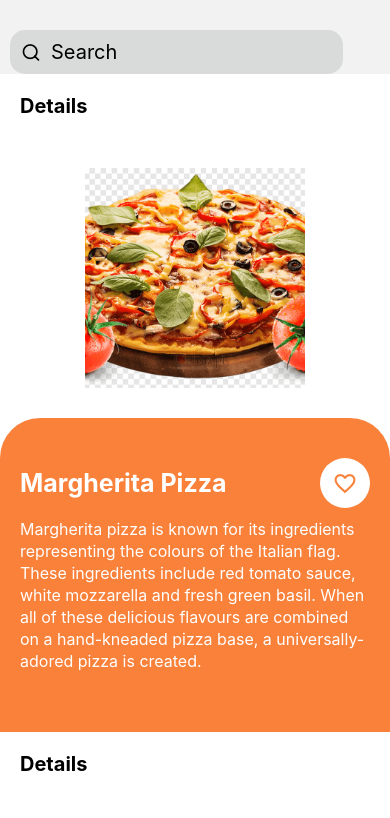
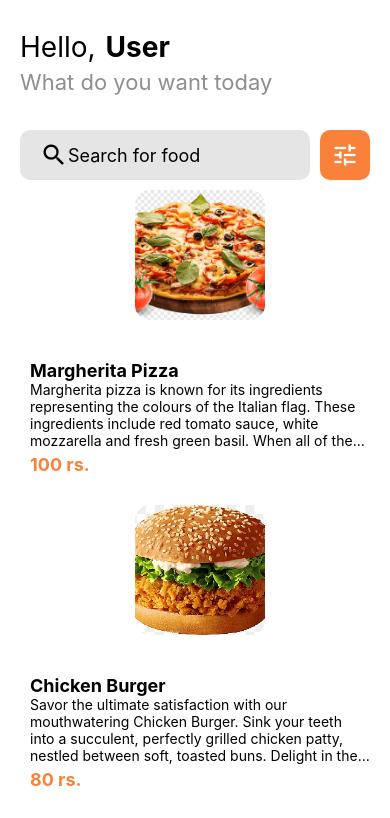
Before and after one commit to piyush-gupta123/YumHub, a React Native app: screen /HomeScreen in a window 390 px wide. Shown: the top 818 px of the page. Built offline with nearby package versions, Linux system fonts and the light colour scheme.

Commit message:
Details Page in progress

```diff
--- a/src/consts/colors.js
+++ b/src/consts/colors.js
@@ -5,6 +5,9 @@ const COLORS = {
     secondary: '#fedac5',
     light: '#E5E5E5',
     grey: '#908e8c',
+    red: "red",
+    black: "black",
+    yellow: "#ffe401",
   };
 
   export default COLORS;
--- a/src/screens/Details.js
+++ b/src/screens/Details.js
@@ -1,10 +1,108 @@
-import { View, Text } from 'react-native'
-import React from 'react'
+import React from "react";
+import {
+  SafeAreaView,
+  StyleSheet,
+  View,
+  Text,
+  Image,
+  ScrollView,
+} from "react-native";
+import Icon from "react-native-vector-icons/MaterialIcons";
+import COLORS from "../consts/colors";
 
-export default function Details() {
+const DetailsCard = ({ navigation, route }) => {
+  const item = route.params;
+
   return (
-    <View>
-      <Text>Details</Text>
-    </View>
-  )
-}
+    <SafeAreaView style={{ backgroundColor: COLORS.white }}>
+      <View style={style.header}>
+        <Icon name="arrow-back-ios" size={28} onPress={navigation.goBack} />
+        <Text style={{ fontSize: 20, fontWeight: "bold" }}>Details</Text>
+      </View>
+      <ScrollView showsVerticalScrollIndicator={true}>
+        <View
+          style={{
+            justifyContent: "center",
+            alignItems: "center",
+            height: 280,
+          }}
+        >
+          <Image source={item.image} style={{ height: 250, width: 250 }} />
+        </View>
+        <View style={style.details}>
+          <View
+            style={{
+              flexDirection: "row",
+              justifyContent: "space-between",
+              alignItems: "center",
+            }}
+          >
+            <Text
+              style={{ fontSize: 25, fontWeight: "bold", color: COLORS.white }}
+            >
+              {item.name}
+            </Text>
+          </View>
+          <Text
+            style={{ fontSize: 20, fontWeight: "bold", color: COLORS.white }}
+          >
+            Ingredients : {item.ingredients}
+          </Text>
+          <Text style={style.detailsText}>{item.desc}</Text>
+          <View style={style.rating}>
+            <Text style={{ fontSize: 20, fontWeight: "700", color: COLORS.yellow }}>
+              Rating : {item.rating}
+            </Text>
+            <Icon
+              name="star"
+              size={29}
+              style={{ color: "white", marginLeft: 2 }}
+            />
+          </View>
+          <View style={style.price}>
+            <Text style={{fontSize: 20,fontWeight: "500", color: COLORS.black}}>PRICE : {item.price}</Text>
+          </View>
+        </View>
+      </ScrollView>
+    </SafeAreaView>
+  );
+};
+
+const style = StyleSheet.create({
+  header: {
+    paddingVertical: 20,
+    flexDirection: "row",
+    alignItems: "center",
+    marginHorizontal: 20,
+    marginTop: 20,
+  },
+  details: {
+    paddingHorizontal: 20,
+    paddingTop: 40,
+    paddingBottom: 60,
+    backgroundColor: COLORS.primary,
+    borderTopRightRadius: 40,
+    borderTopLeftRadius: 40,
+  },
+  detailsText: {
+    marginTop: 10,
+    lineHeight: 22,
+    fontSize: 16,
+    color: COLORS.white,
+  },
+  rating: {
+    flexDirection: "row",
+    marginTop: 10,
+  },
+  price: {
+    backgroundColor: COLORS.yellow,
+    padding: 10,
+    borderRadius: 20,
+    alignItems: "center",
+    justifyContent: "center",
+    marginTop: 10,
+
+  }
+});
+
+export default DetailsCard;
--- a/src/screens/HomeScreen.js
+++ b/src/screens/HomeScreen.js
@@ -1,46 +1,138 @@
+import React from 'react';
 import {
+  Dimensions,
+  Image,
+  SafeAreaView,
+  StyleSheet,
+  Text,
   View,
-  Text,
+} from 'react-native';
+import {
+  FlatList,
+  ScrollView,
   TextInput,
-  Keyboard,
-  Button,
-  SafeAreaView,
-} from "react-native";
-import React, {useState} from "react";
-import SearchBar from "../Components/SearchBar";
-import foods from "../consts/foods";
-import DetailsCard from "../Components/DetailsCard";
+  TouchableHighlight,
+  TouchableOpacity,
+} from 'react-native';
+import Icon from 'react-native-vector-icons/MaterialIcons';
+import COLORS from '../consts/colors';
+import foods from '../consts/foods';
+const {width} = Dimensions.get('screen');
+const cardWidth = width / 2 - 20;
 
-export default function HomeScreen() {
-  const [clicked, setClicked] = useState(false)
-  const [searchPhrase, setSearchPhrase] = useState("")
+const HomeScreen = ({navigation}) => {
+
+  const Card = ({food}) => {
+    return (
+      <TouchableHighlight
+        underlayColor={COLORS.white}
+        activeOpacity={0.9}
+        onPress={() => navigation.navigate('Details', food)}>
+        <View style={style.card}>
+          <View style={{alignItems: 'center', top: -40}}>
+            <Image source={food.image} style={{height: 130, width: 130, borderRadius: 15}} />
+          </View>
+          <View style={{marginHorizontal: 20}}>
+            <Text style={{fontSize: 18, fontWeight: 'bold'}}>{food.name}</Text>
+            <ScrollView showsVerticalScrollIndicator={false}>
+                <Text numberOfLines={4} ellipsizeMode='tail'>
+                  {food.desc}
+                </Text>
+              </ScrollView>
+          </View>
+          <View
+            style={{
+              marginTop: 5,
+              marginHorizontal: 20,
+              flexDirection: 'row',
+              justifyContent: 'space-between',
+            }}>
+            <Text style={{fontSize: 18, fontWeight: 'bold', color: COLORS.primary}}>
+              {food.price}
+            </Text>
+          </View>
+        </View>
+      </TouchableHighlight>
+    );
+  };
   return (
-    <View className="flex-1 bg-white">
-      <SafeAreaView className="flex-1 flex mx-5">
-        {/* Search Bar */}
-        <View className='flex flex-row justify-center mt-5 w-50'>
-          <SearchBar
-            clicked={clicked}
-            searchPhrase={searchPhrase}
-            setSearchPhrase={setSearchPhrase}
-            setClicked={setClicked}
+    <SafeAreaView style={{flex: 1, backgroundColor: COLORS.white}}>
+      <View style={style.header}>
+        <View>
+          <View style={{flexDirection: 'row', marginTop: 10}}>
+            <Text style={{fontSize: 28}}>Hello,</Text>
+            <Text style={{fontSize: 28, fontWeight: 'bold', marginLeft: 10}}>
+              User
+            </Text>
+          </View>
+          <Text style={{marginTop: 5, fontSize: 22, color: COLORS.grey}}>
+            What do you want today
+          </Text>
+        </View>
+      </View>
+      <View
+        style={{
+          marginTop: 35,
+          flexDirection: 'row',
+          paddingHorizontal: 20,
+        }}>
+        <View style={style.inputContainer}>
+          <Icon name="search" size={28} />
+          <TextInput
+            style={{flex: 1, fontSize: 18}}
+            placeholder="Search for food"
           />
         </View>
+        <View style={style.sortBtn}>
+          <Icon name="tune" size={28} color={COLORS.white} />
+        </View>
+      </View>
+      <FlatList
+        showsVerticalScrollIndicator={false}
+        numColumns={2}
+        data={foods}
+        renderItem={({item}) => <Card food={item} />}
+      />
+    </SafeAreaView>
+  );
+};
 
-        {/* Filter */}
-        {/* <Button></Button> */}
+const style = StyleSheet.create({
+  header: {
+    marginTop: 20,
+    flexDirection: 'row',
+    justifyContent: 'space-between',
+    paddingHorizontal: 20,
+  },
+  inputContainer: {
+    flex: 1,
+    height: 50,
+    borderRadius: 10,
+    flexDirection: 'row',
+    backgroundColor: COLORS.light,
+    alignItems: 'center',
+    paddingHorizontal: 20,
+  },
+  sortBtn: {
+    width: 50,
+    height: 50,
+    marginLeft: 10,
+    backgroundColor: COLORS.primary,
+    borderRadius: 10,
+    justifyContent: 'center',
+    alignItems: 'center',
+  },
+  card: {
+    flex: 1,
+    height: 300,
+    width: cardWidth,
+    marginHorizontal: 10,
+    marginBottom: 20,
+    marginTop: 50,
+    borderRadius: 15,
+    elevation: 13,
+    backgroundColor: COLORS.white,
+  },
+});
 
-        {/* Details Card */}
-
-          <View className='flex-1 flex h-10 w-10'>
-            {foods.map((item)=>(
-              DetailsCard({item})
-            ))}
-          </View>
-
-
-
-      </SafeAreaView>
-    </View>
-  );
-}
+export default HomeScreen;
```
Also changed, not shown: src/consts/categories.js (+4 -4 lines).
